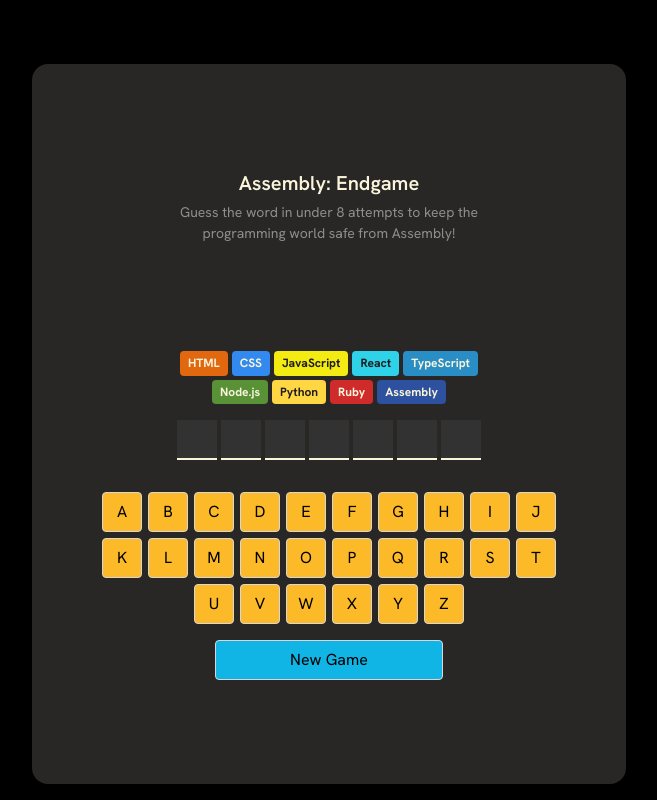
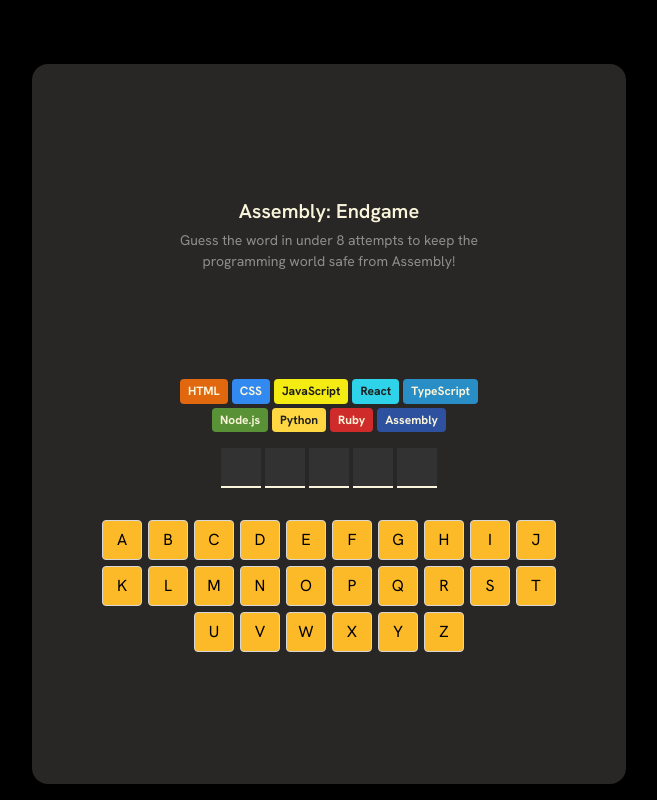
Before and after one commit to SCPassion/react-assembly-endgame, a React (Vite) app: page / in a window 1280 px wide. Shown: the whole page, without its empty margins (311-968 px from the left). Built offline with nearby package versions, Linux system fonts and the light colour scheme.

Commit message:
Added restart button & added randomness

```diff
--- a/src/App.jsx
+++ b/src/App.jsx
@@ -7,9 +7,10 @@
   const allLetters = "abcdefghijklmnopqrstuvwxyz"
 
   // State
-  const [hiddenWord, setHiddenWord] = React.useState("orangel")
+  const [hiddenWord, setHiddenWord] = React.useState(() => getRandomWord())
   const [guessedLetters, setGuessLetters] = React.useState([])
 
+  //console.log(hiddenWord)
   // Derived State variable
   const numberOfIncorrectGuesses = guessedLetters.filter(
     (letter) => !hiddenWord.includes(letter),
@@ -82,6 +83,11 @@
       setGuessLetters([...guessedLetters, letter])
   }
 
+  function handleNewGame() {
+    setHiddenWord(getRandomWord())
+    setGuessLetters([])
+  }
+
   const messageBGColor = isGameWon
     ? "bg-[#10A95B]"
     : isGameLost
@@ -135,9 +141,14 @@
           {allLetterElements}
         </section>
 
-        <button className="flex h-[40px] w-[228px] cursor-pointer items-center justify-center rounded-[4px] border-[1px] border-[#D7D7D7] bg-[#11B5E5]">
-          New Game
-        </button>
+        {(isGameLost || isGameWon) && (
+          <button
+            className="flex h-[40px] w-[228px] cursor-pointer items-center justify-center rounded-[4px] border-[1px] border-[#D7D7D7] bg-[#11B5E5]"
+            onClick={handleNewGame}
+          >
+            New Game
+          </button>
+        )}
       </footer>
     </>
   )
```
